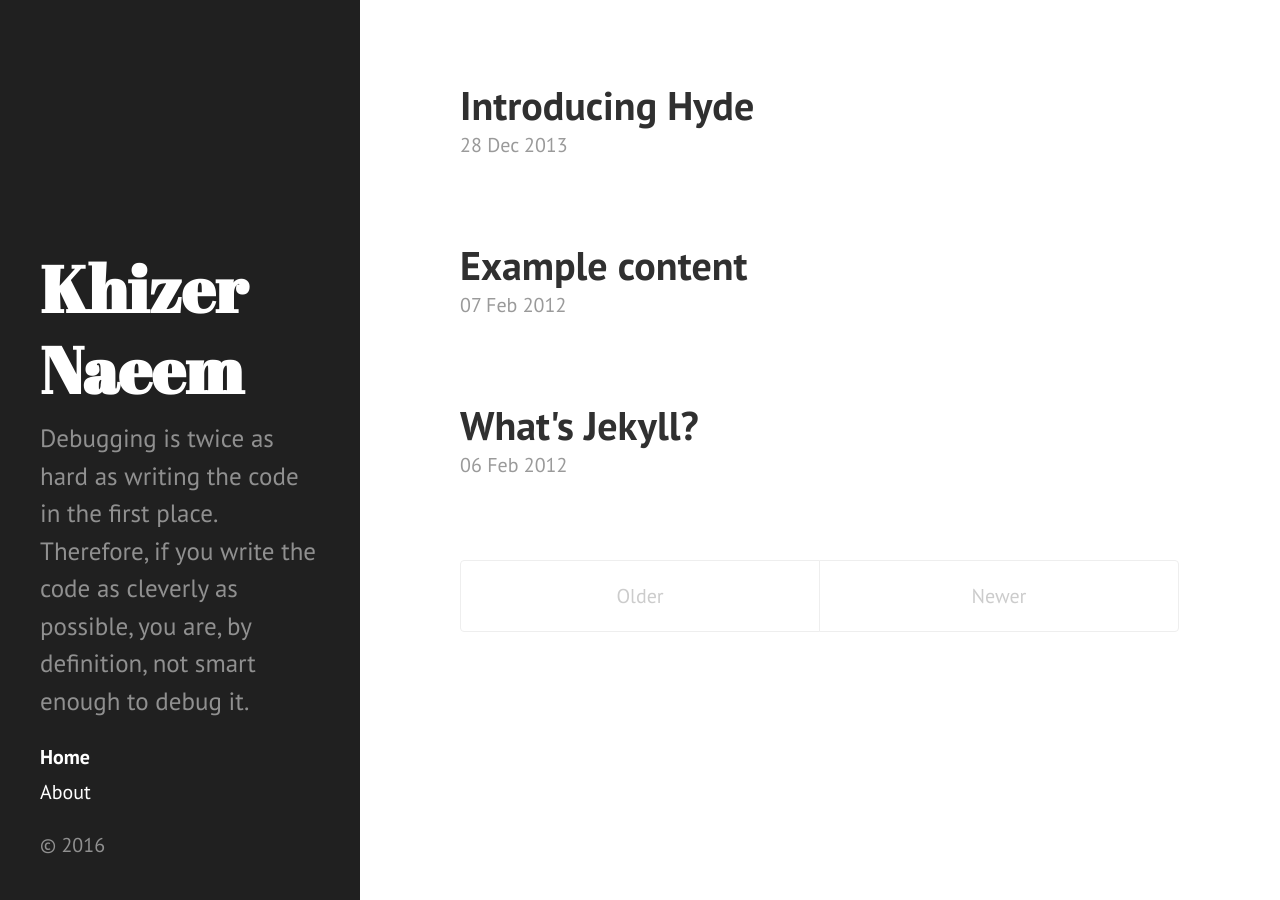
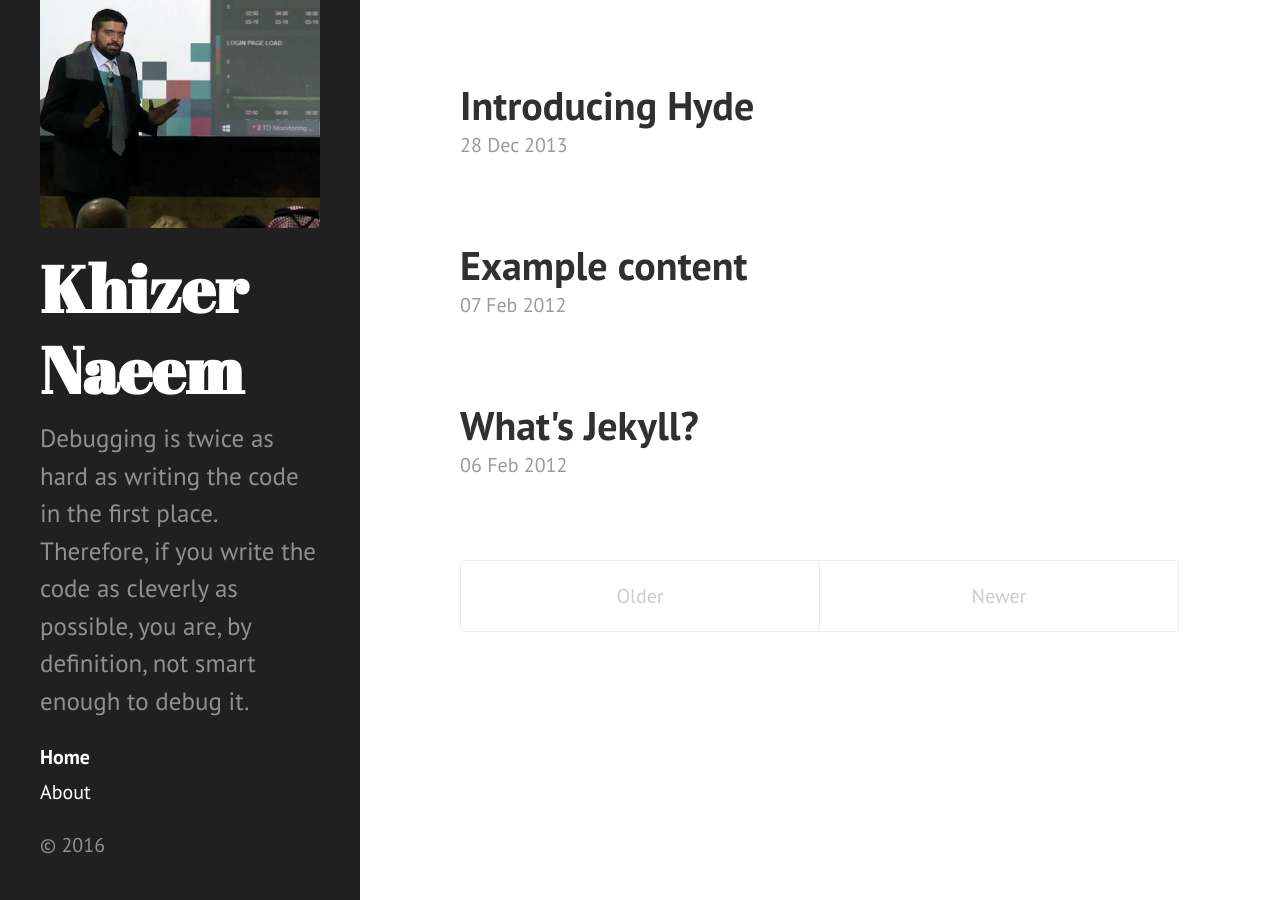
Before and after one commit to kxr/kxr.github.io, a Jekyll site: the page built from index.html, in a window 1280 px wide. Built offline with Jekyll 4.4.1, drawn with Linux system fonts in a browser that asks for light colours; Markdown is read by kramdown in place of the engine named in the settings; the list of posts is cut into pages by our own code.

Commit message:
profile_pic

```diff
--- a/_includes/sidebar.html
+++ b/_includes/sidebar.html
@@ -1,6 +1,7 @@
 <div class="sidebar">
   <div class="container sidebar-sticky">
     <div class="sidebar-about">
+      <img src="/public/profile_pic.jpg" />
       <h1>
         <a href="{{ site.baseurl }}">
           {{ site.title }}
```
Also changed, not shown: public/profile_pic.jpg (added).
